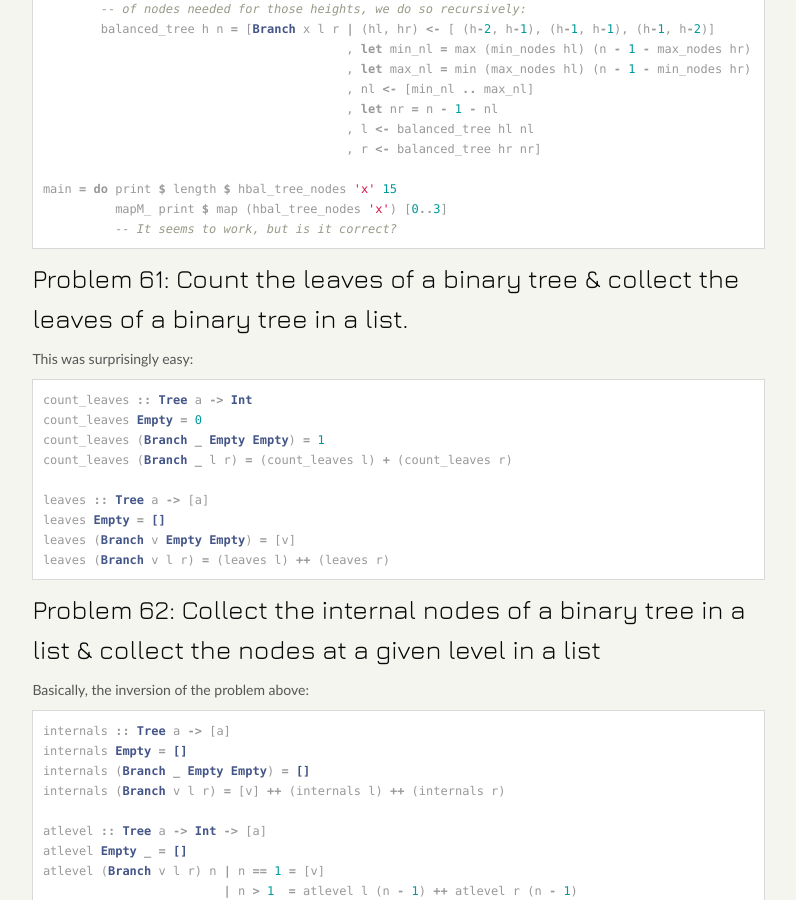
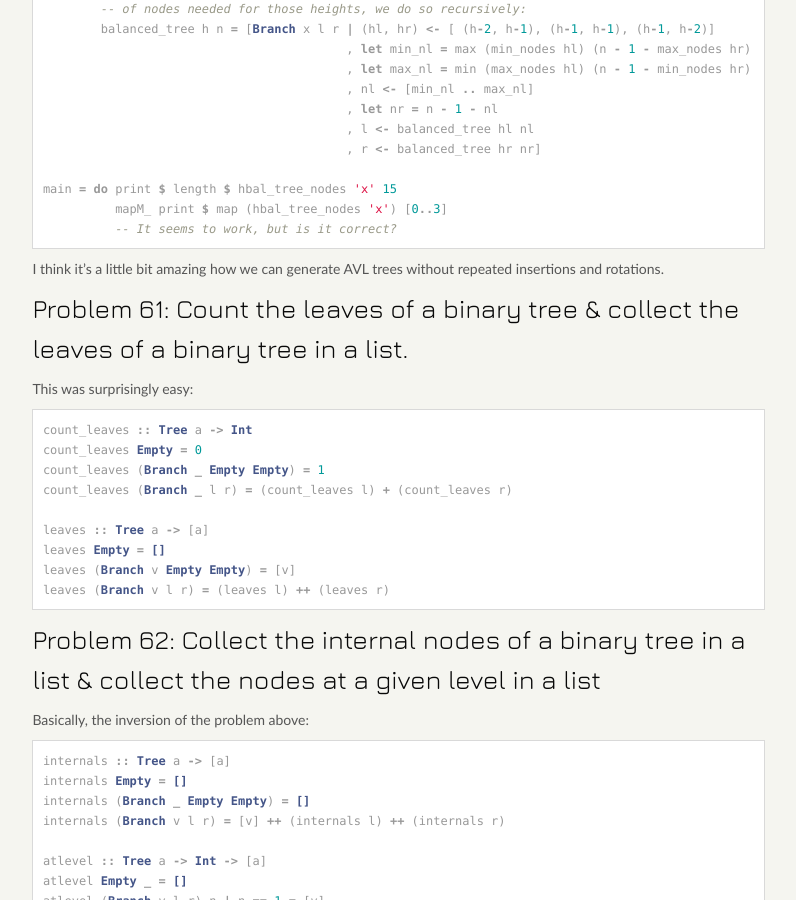
Before and after one commit to mfukar/mfukar.github.com, a Jekyll site: the page built from _posts/2015-08-06-haskell8.md, in a window 1280 px wide and 900 px high, scrolled down 1850 px. Shown: the whole window, without its empty margins (77-873 px from the left). Built offline with Jekyll 4.4.1, drawn with Linux system fonts in a browser that asks for light colours; some web fonts are replaced; Markdown is read by kramdown in place of the engine named in the settings; comment, search, counter and statistics services are not loaded.

Commit message:
Note the awesomeness

````diff
--- a/_posts/2015-08-06-haskell8.md
+++ b/_posts/2015-08-06-haskell8.md
@@ -119,6 +119,9 @@ main = do print $ length $ hbal_tree_nodes 'x' 15
           -- It seems to work, but is it correct?
 ```
 
+I think it's a little bit amazing how we can generate AVL trees without repeated
+insertions and rotations.
+
 ### Problem 61: Count the leaves of a binary tree & collect the leaves of a binary tree in a list.
 
 This was surprisingly easy:
````
